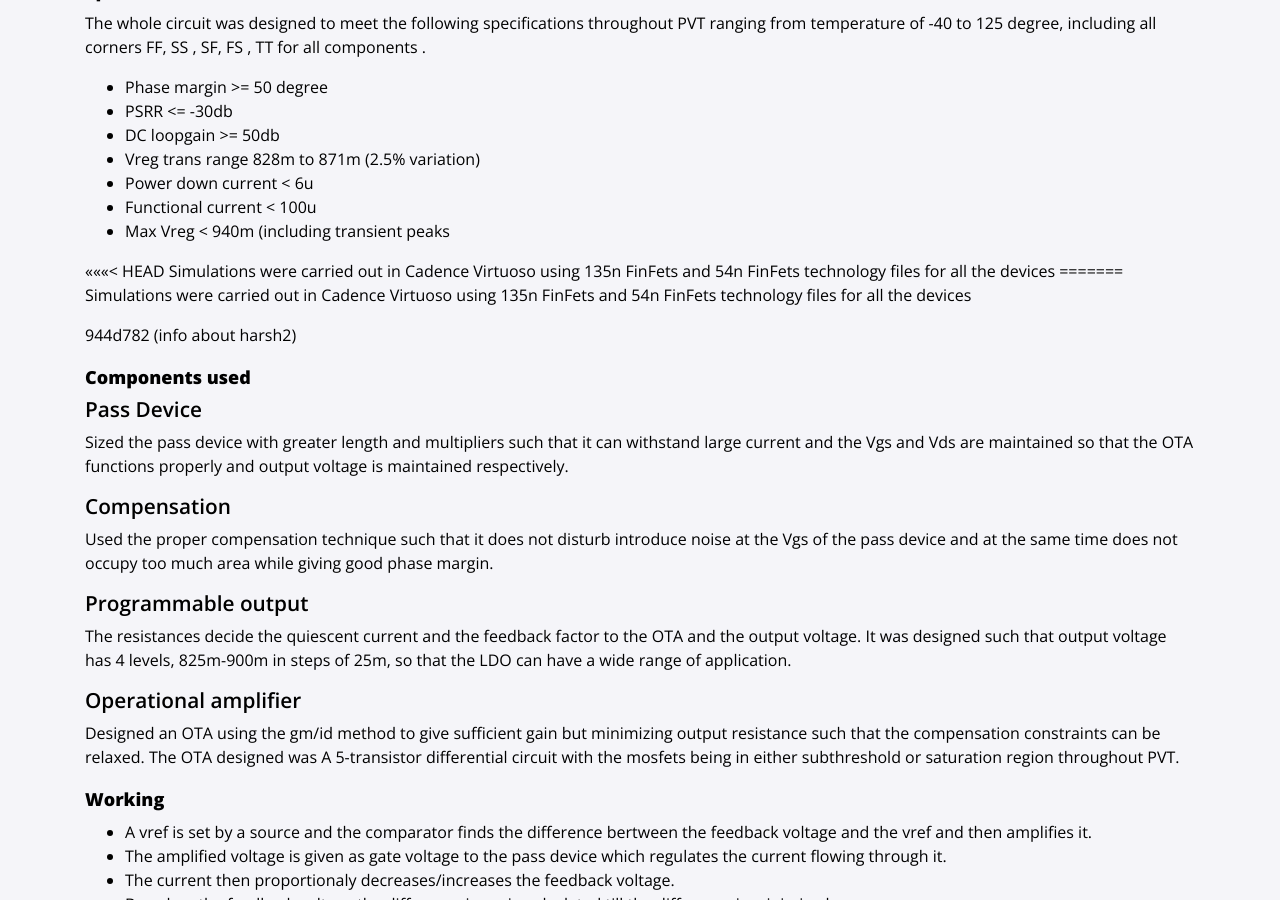
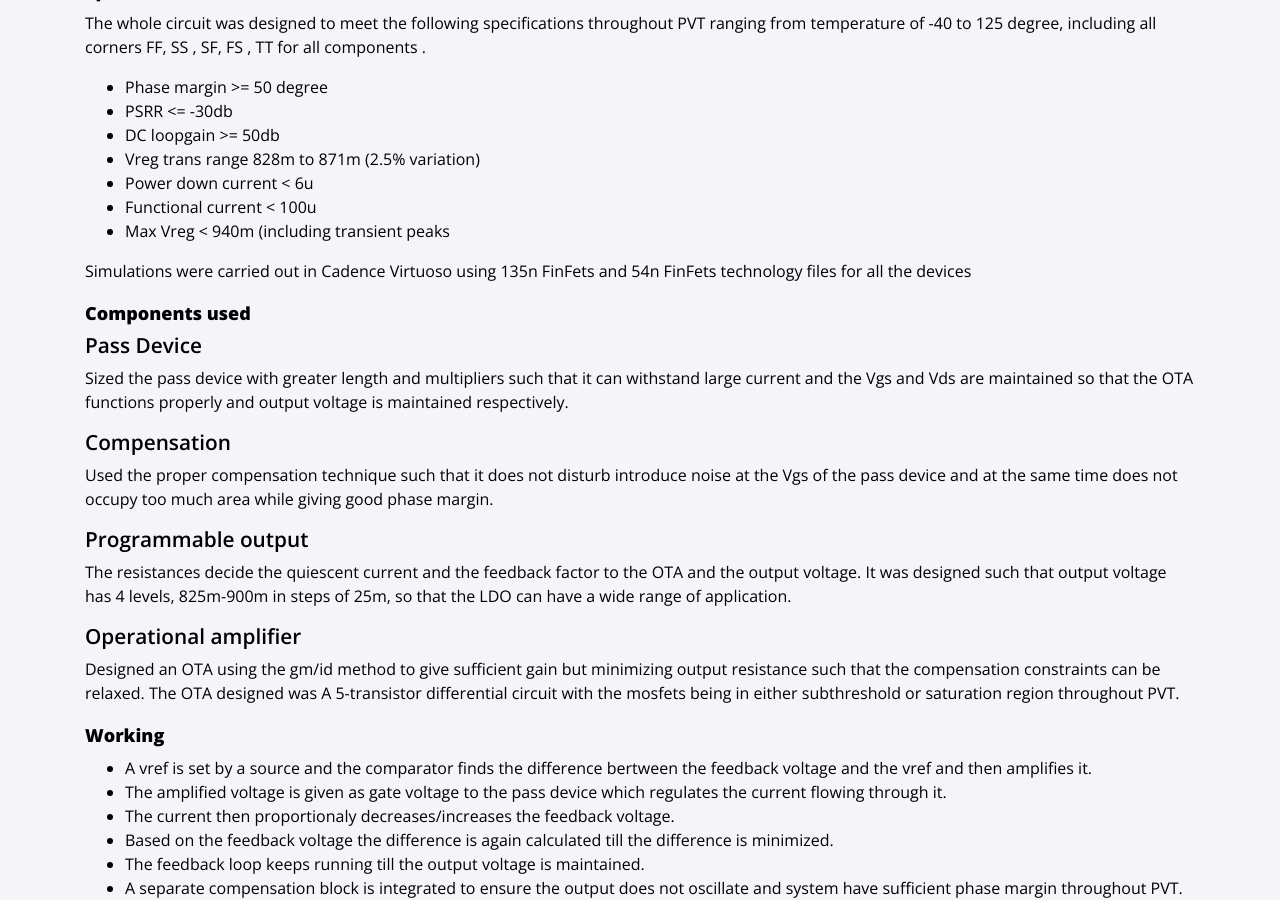
Before and after one commit to harshrawat17/template3, a Jekyll site: the page built from projects/LDO.md, in a window 1280 px wide and 900 px high, scrolled down 735 px. Built offline with Jekyll 4.4.1, drawn with Linux system fonts in a browser that asks for light colours; nearby versions of some CDN libraries.

Commit message:
final work

```diff
--- a/_data/projects.yml
+++ b/_data/projects.yml
@@ -1,4 +1,4 @@
-- title: LDO - Volatge Regulator
+- title: LDO - Voltage Regulator
   event: Designed a LDO VR in Cadence with programmable output and median value of 850mV.
   page-name: LDO
   logo: ceremorphic.png
--- a/projects/LDO.md
+++ b/projects/LDO.md
@@ -28,12 +28,7 @@ temperature of -40 to 125 degree, including all corners FF, SS , SF, FS , TT for
 * Functional current < 100u
 * Max Vreg < 940m (including transient peaks
 
-<<<<<<< HEAD
-Simulations were carried out in Cadence Virtuoso using 135n FinFets and 54n FinFets technology files for all
-the devices
-=======
 Simulations were carried out in Cadence Virtuoso using 135n FinFets and 54n FinFets technology files for all the devices
->>>>>>> 944d782 (info about harsh2)
 
 ## Components used
 
```
